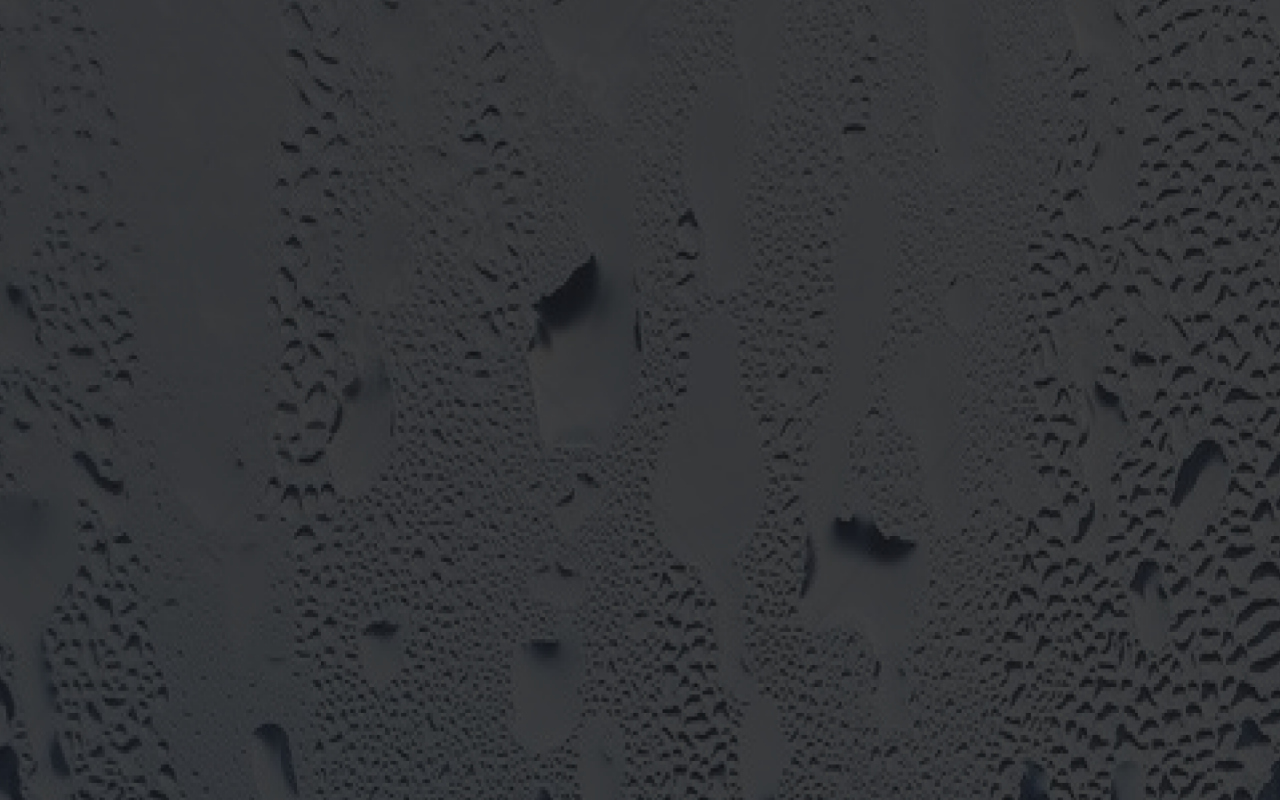
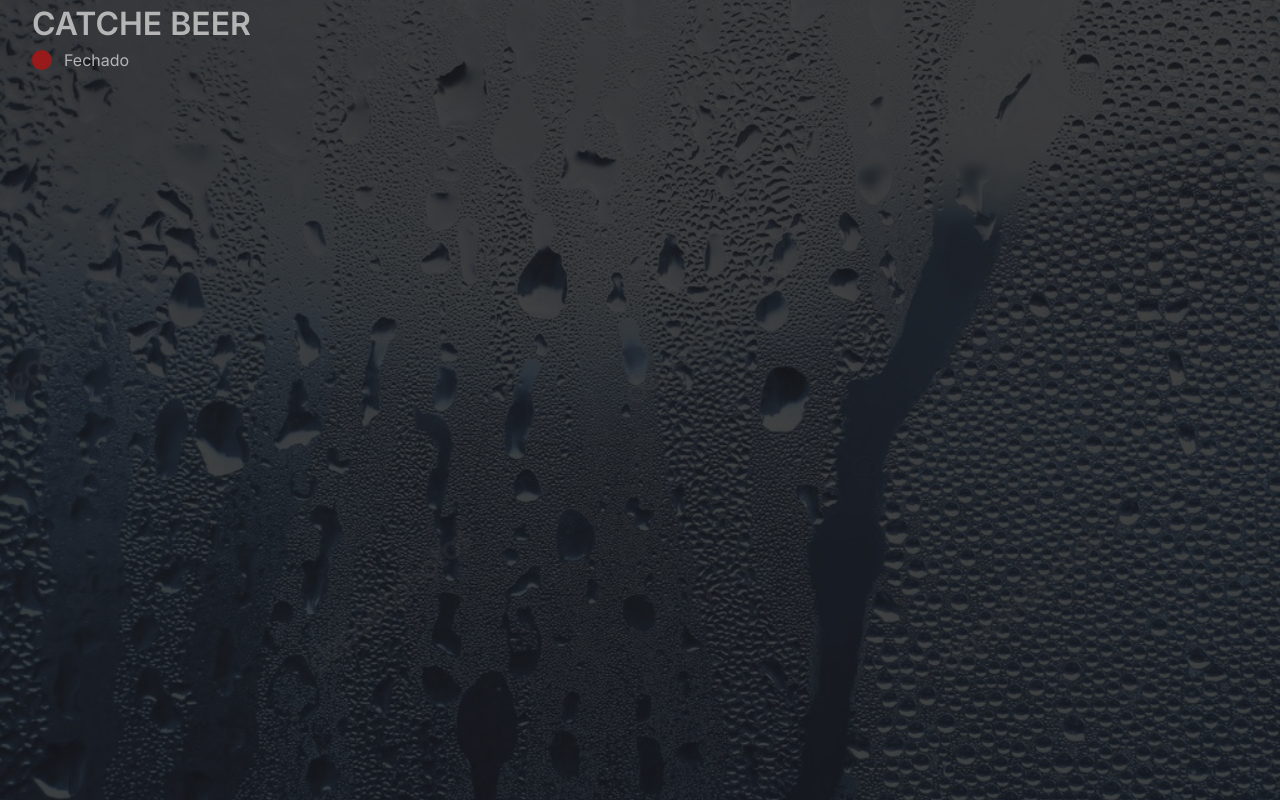
Before and after one commit to alisonnRB/catche-beer, a Next.js app: page / in a window 1280 px wide. Shown: the top 800 px of the page. Built offline with nearby package versions, Linux system fonts and the light colour scheme.

Commit message:
timer created

```diff
--- /dev/null
+++ b/src/app/api/storeState/route.js
@@ -0,0 +1,7 @@
+import { NextResponse } from 'next/server';
+import { getStoreStatus } from '../../../script/hour';
+
+export async function GET() {
+  const isStoreOpen = getStoreStatus();
+  return NextResponse.json({ isStoreOpen });
+}
--- a/src/app/globals.css
+++ b/src/app/globals.css
@@ -13,11 +13,26 @@ html {
   scroll-behavior: smooth;
 }
 
-body{
-  background-image: url('../assets/gota.png');
+body {
+  position: relative;
   background-color: #181818;
+  width: 100dvw;
+  height: 100dvh;
+}
+
+body::before {
+  content: "";
+  position: absolute;
+  top: 0;
+  left: 0;
+  right: 0;
+  bottom: 0;
+  background-image: url('../assets/gota.jpg');
+  background-repeat: no-repeat;
+  background-position: center center;
   background-size: cover;
-  height: 200vh;
+  opacity: 0.18;
+  z-index: 1;
 }
 
 @media screen and (min-width: 3000px) {
--- a/src/app/page.js
+++ b/src/app/page.js
@@ -1,9 +1,9 @@
-
+import Header from "@/components/header";
 
 export default function Home() {
   return (
-    <main className="">
-
+    <main className="relative z-10">
+      <Header />
     </main>
   );
 }
--- /dev/null
+++ b/src/components/header.jsx
@@ -0,0 +1,13 @@
+import StoreStatus from "./storeState";
+
+export default function Header() {
+
+    return (
+        <header className="px-[2em]">
+            <h1 className="font-semibold text-subText text-[2em]">CATCHE BEER</h1>
+            <span className="flex items-center gap-3">
+                <StoreStatus />
+            </span>
+        </header>
+    );
+}
--- /dev/null
+++ b/src/components/storeState.jsx
@@ -0,0 +1,30 @@
+"use client";
+
+import { useEffect, useState } from 'react';
+
+export default function StoreStatus() {
+    const [isStoreOpen, setIsStoreOpen] = useState(false);
+
+    const fetchStoreStatus = async () => {
+        const response = await fetch('/api/storeState');
+        const data = await response.json();
+        setIsStoreOpen(data.isStoreOpen);
+    };
+
+    useEffect(() => {
+        fetchStoreStatus();
+
+        const intervalId = setInterval(() => {
+            fetchStoreStatus();
+        }, 60000);
+
+        return () => clearInterval(intervalId);
+    }, []);
+
+    return (
+        <>
+            <div className={`rounded-full h-5 w-5 ${isStoreOpen ? 'bg-openGreen' : 'bg-redCustom'}`}></div>
+            <p className="text-subText">{isStoreOpen ? "Aberto" : "Fechado"}</p>
+        </>
+    );
+}
--- /dev/null
+++ b/src/script/hour.js
@@ -0,0 +1,15 @@
+export const getStoreStatus = () => {
+  const now = new Date();
+  const currentHour = now.getHours();
+  const currentMinute = now.getMinutes();
+
+  // Horário de funcionamento da loja
+  const storeHours = { openHour: 9, openMinute: 0, closeHour: 17, closeMinute: 27 };
+
+  const isStoreOpen = (hours) => {
+    return (currentHour > hours.openHour || (currentHour === hours.openHour && currentMinute >= hours.openMinute)) &&
+           (currentHour < hours.closeHour || (currentHour === hours.closeHour && currentMinute < hours.closeMinute));
+  };
+
+  return isStoreOpen(storeHours);
+};
--- a/tailwind.config.js
+++ b/tailwind.config.js
@@ -13,6 +13,8 @@ module.exports = {
         "subMotion" : "#242424",
         "redCustom" : "#991A1A",
         "greenCustom" : "#45B049",
+        "openGreen" : "#133A14",
+        "subText" : "#B5B5B5"
       },
       fontFamily: {
         'sans': ["K2D", "sans-serif"],
```
Also changed, not shown: src/assets/gota.jpg (added).
